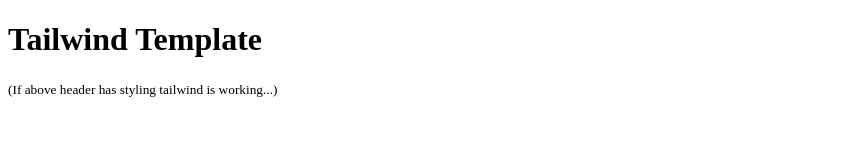
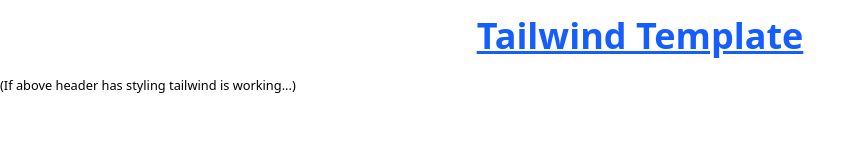
Before and after one commit to PeterCypers/Tailwind_Template, a website: page index.html in a window 1280 px wide. Shown: the whole page, without its empty margins (0-867 px from the left). Drawn offline with Linux system fonts and the light colour scheme.

Commit message:
tailwind ready

```diff
--- a/index.html
+++ b/index.html
@@ -4,6 +4,7 @@
   <meta charset="UTF-8">
   <meta name="viewport" content="width=device-width, initial-scale=1.0">
   <title>Document</title>
+  <link href="./src/output.css" rel="stylesheet">
 </head>
 <body>
   <h1 class="text-4xl font-bold text-center text-blue-600 underline p-4">
--- /dev/null
+++ b/package.json
@@ -0,0 +1,6 @@
+{
+  "dependencies": {
+    "@tailwindcss/cli": "^4.1.13",
+    "tailwindcss": "^4.1.13"
+  }
+}
--- a/src/input.css
+++ b/src/input.css
@@ -0,0 +1 @@
+@import "tailwindcss";
```
Also changed, not shown: README.md, src/output.css (added), 2 other files.
